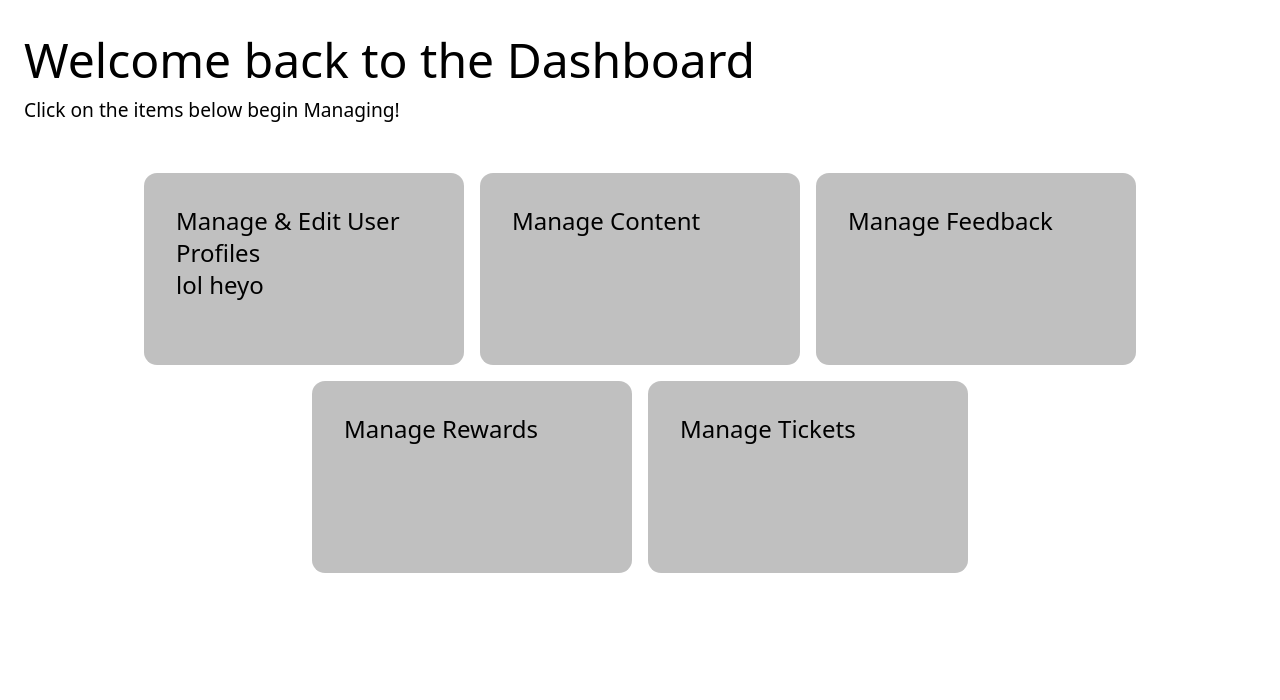
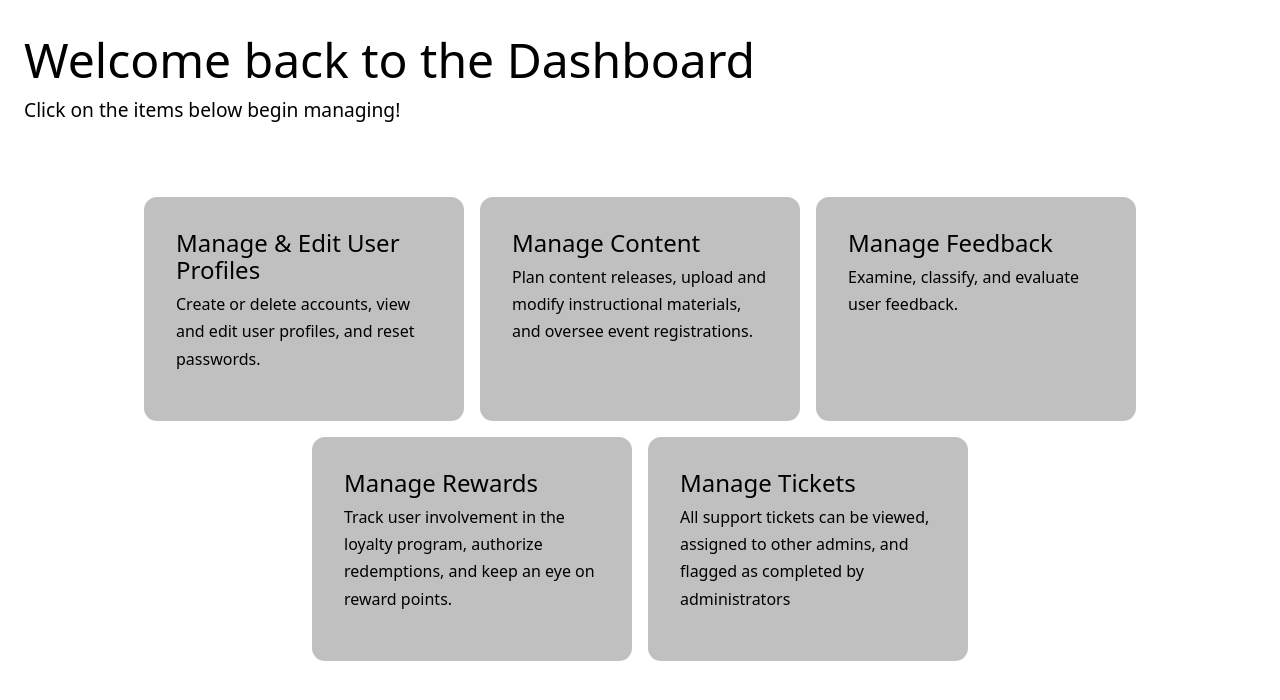
Before and after one commit to AbiCyb22/cps714, a Next.js app: page / in a window 1280 px wide. Shown: the top 700 px of the page. Built offline with nearby package versions, Linux system fonts and the light colour scheme.

Commit message:
improved pages and added descriptions

```diff
--- a/package.json
+++ b/package.json
@@ -9,9 +9,10 @@
     "lint": "next lint"
   },
   "dependencies": {
+    "geist": "^1.3.1",
+    "next": "15.0.3",
     "react": "19.0.0-rc-66855b96-20241106",
-    "react-dom": "19.0.0-rc-66855b96-20241106",
-    "next": "15.0.3"
+    "react-dom": "19.0.0-rc-66855b96-20241106"
   },
   "devDependencies": {
     "postcss": "^8",
--- a/src/app/content/page.jsx
+++ b/src/app/content/page.jsx
@@ -2,7 +2,10 @@ import React from 'react'
 
 function page() {
   return (
-    <div>CONTENT MANAGEMENT</div>
+    <section>
+      <h1>
+      CONTENT MANAGEMENT
+        </h1></section>
   )
 }
 
--- a/src/app/feedback/page.jsx
+++ b/src/app/feedback/page.jsx
@@ -2,7 +2,10 @@ import React from 'react'
 
 const page = () => {
   return (
-    <div>FEEDBACK MANAGEMENT</div>
+    <section>
+      <h1>
+      FEEDBACK MANAGEMENT
+        </h1></section>
   )
 }
 
--- a/src/app/layout.jsx
+++ b/src/app/layout.jsx
@@ -1,4 +1,6 @@
 import '@styles/global.css';
+import { GeistSans } from 'geist/font/sans';
+import { GeistMono } from 'geist/font/mono';
 //everything is a functional component, which has a return statement that lets u use HTML
 //rmb to export the component so it can be used in otehr files
 export const metadata = {
--- a/src/app/page.jsx
+++ b/src/app/page.jsx
@@ -1,14 +1,17 @@
 //aka the App: the renderer
 import Link from 'next/link';
+import { GeistSans } from 'geist/font/sans'
+import { GeistMono } from 'geist/font/mono'
+
 
 const Home = () => {
   return (
-    <section className='section'>
+    <section>
       <h1>
         Welcome back to the Dashboard
       </h1>
       <h2>
-        Click on the items below begin Managing!
+        Click on the items below begin managing!
       </h2>
       <section className="card">
       <ul className="card__list">
@@ -16,21 +19,25 @@ const Home = () => {
           <h3>
             Manage & Edit User Profiles
           </h3>
-           <strong>lol heyo </strong>
+          Create or delete accounts, view and edit user profiles, and reset passwords.
         </Link>
         <Link href="/content" passHref className="card__element">
           <h3>
             Manage Content
           </h3>
+          Plan content releases, upload and modify instructional materials, and oversee event registrations.
         </Link>
         <Link href="/feedback" passHref className="card__element">
           <h3>Manage Feedback</h3>
+          Examine, classify, and evaluate user feedback.
         </Link>
         <Link href="/rewards" passHref className="card__element">
           <h3>Manage Rewards</h3>
+          Track user involvement in the loyalty program, authorize redemptions, and keep an eye on reward points.
         </Link>
         <Link href="/tickets" passHref className="card__element">
           <h3>Manage Tickets</h3>
+          All support tickets can be viewed, assigned to other admins, and flagged as completed by administrators
         </Link>
 
       </ul>
--- a/src/app/rewards/page.jsx
+++ b/src/app/rewards/page.jsx
@@ -2,7 +2,10 @@ import React from 'react'
 
 const page = () => {
   return (
-    <div>REWARDS MANAGEMENT</div>
+    <section>
+      <h1>
+      REWARDS MANAGEMENT
+        </h1></section>
   )
 }
 
--- a/styles/global.css
+++ b/styles/global.css
@@ -4,6 +4,8 @@
 @tailwind base;
 @tailwind components;
 @tailwind utilities;
+
+
 
 /*
   Note: The styles for this gradient grid background is heavily inspired by the creator of this amazing site (https://dub.sh) – all credits go to them!
@@ -40,11 +42,12 @@
 }
 
 
+
 html {
     scroll-behavior: smooth;
 }
 
-.section {
+section {
     margin-top: 1.5rem;
     margin-left: 1.5rem;
     margin-right: 1.5rem;
@@ -57,8 +60,14 @@ h1 {
 }
 
 h2 {
+    font-weight: 400;
+    font-size: 1.2rem;
+}
+
+h3 {
     font-weight: 300;
-    font-size: 1.2rem;
+    font-size: 1.5rem;
+    padding-bottom: 0.5rem;
 }
 
 .card {
@@ -82,11 +91,11 @@ h2 {
 }
 .card__element {
     width: 20rem;
-    height: 12rem;
+    height: 14rem;
     line-height: 0.9;
-    font-size: 1.5rem;
+    font-size: 1rem;
     font-weight: 300;
-    line-height: 2rem;
+    line-height: 1.7rem;
     background-color: #C0C0C0;
     padding: 2rem 2rem 2rem 2rem;
     border-radius: 13px;
--- a/tailwind.config.js
+++ b/tailwind.config.js
@@ -8,16 +8,17 @@ module.exports = {
     './components/**/*.{js,ts,jsx,tsx,mdx}',
     './app/**/*.{js,ts,jsx,tsx,mdx}',
   ],
-  theme: {
-    extend: {
-      fontFamily: {
-        satoshi: ['Satoshi', 'sans-serif'],
-        inter: ['inter', 'sans-serif'],
-      },
-      colors: {
-        'primary-orange': '#FF5722',
-      }
-    },
-  },
+  // theme: {
+  //   extend: {
+  //     fontFamily: {
+  //       sans: ['var(--font-geist-sans)'],
+  //       mono: ['var(--font-geist-mono)'],
+  //     },
+  //     colors: {
+  //       'primary-orange': '#FF5722',
+  //     }
+  //   },
+  // },
+
   plugins: [],
 }
```
Also changed, not shown: src/app/tickets/page.jsx (+7 -1 lines), src/app/user/page.jsx (+9 -1 lines), 1 other file (tests, documents, lock files or other folders).
